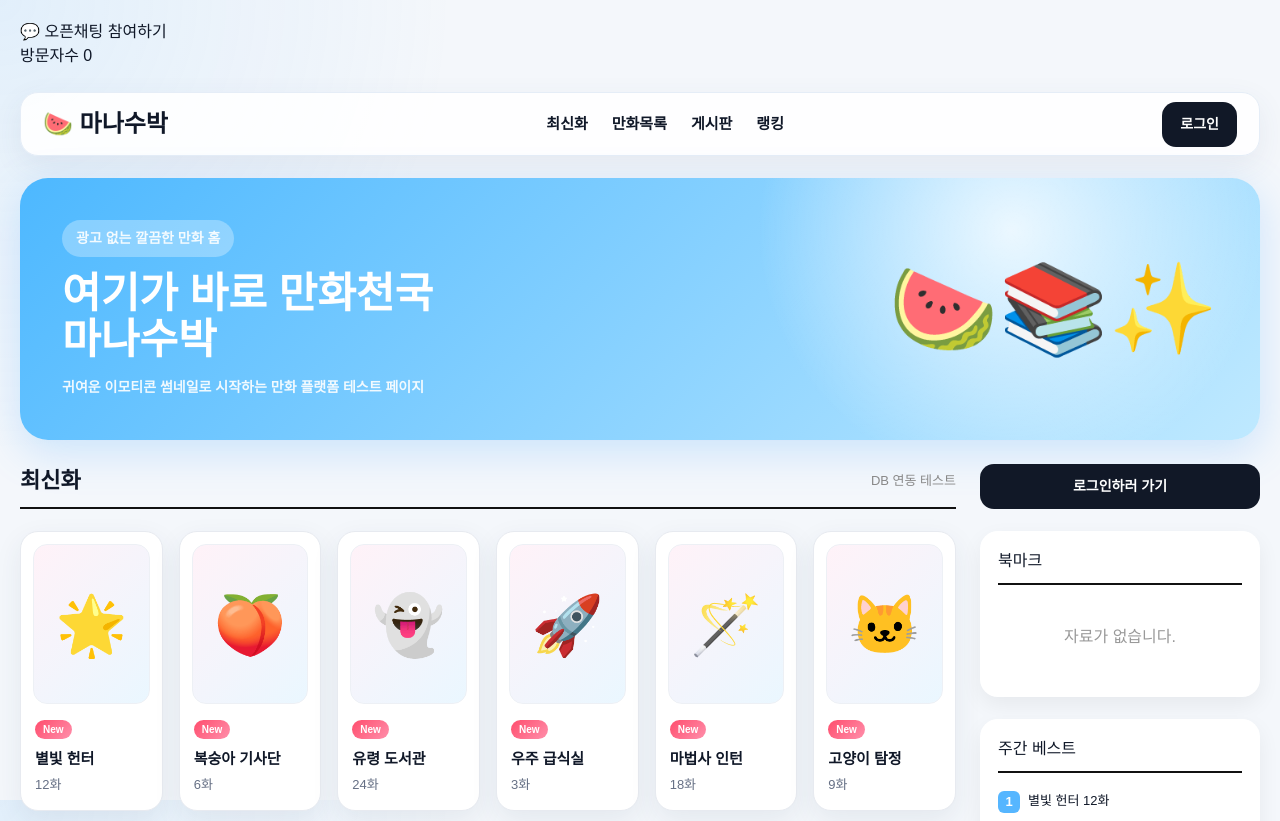
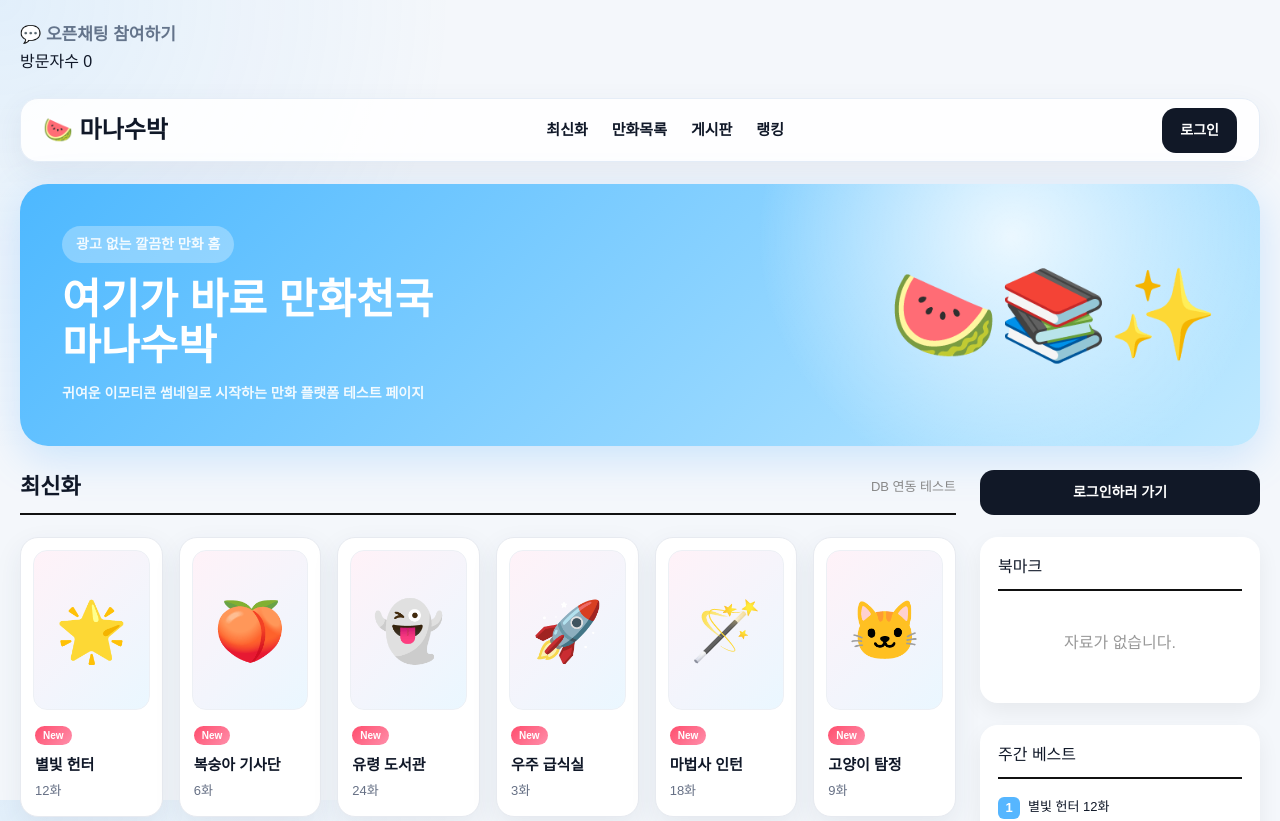
Before and after one commit to kokyungpil/subak, a Next.js app: page / in a window 1280 px wide. Shown: the top 821 px of the page. Built offline with nearby package versions, Linux system fonts and the light colour scheme; no server answers; the database is empty.

Commit message:
Update globals.css

```diff
--- a/app/globals.css
+++ b/app/globals.css
@@ -22,6 +22,17 @@ a {
   max-width: 1280px;
   margin: 0 auto;
   padding: 20px;
+}
+
+/* 오픈채팅 */
+.top-info-bar1 {
+  height: 30px;
+  display: flex;
+  align-items: center;
+  justify-content: flex-start;
+  color: #64748b;
+  font-size: 17px;
+  font-weight: 700;
 }
 
 /* 상단 방문자 */
```
